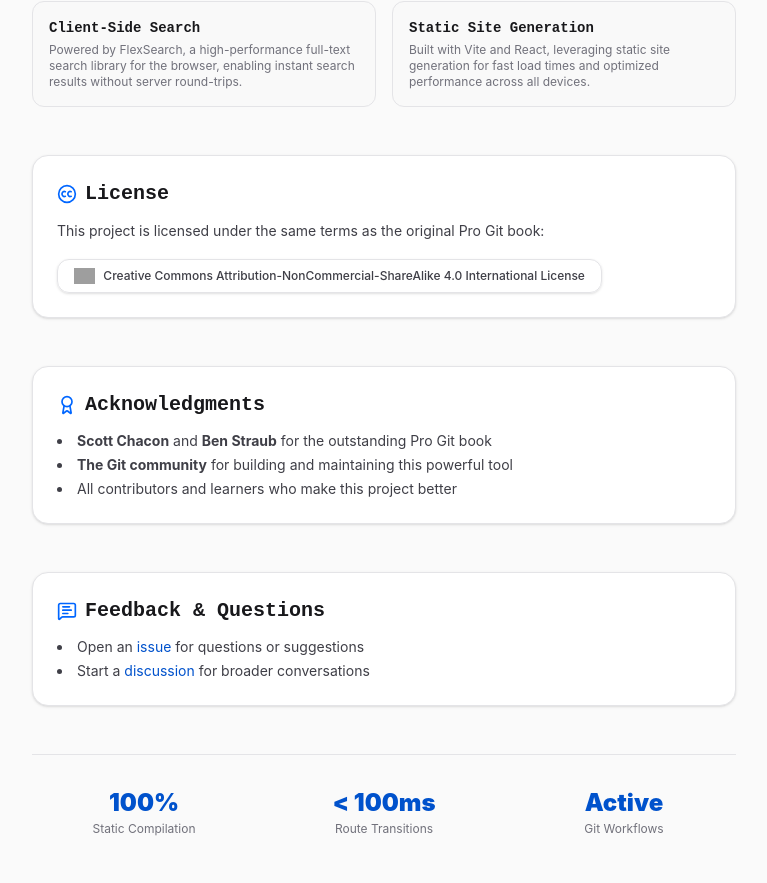
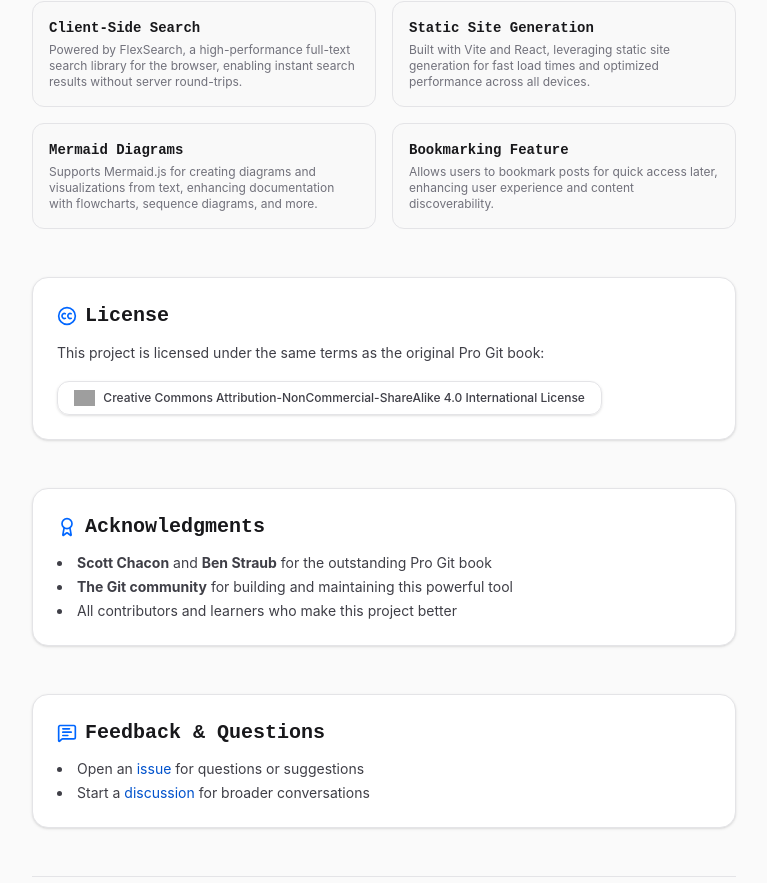
Before and after one commit to rahafebx/git-snaps, a React (Vite) app: page /about in a window 1280 px wide. Shown: the part 800-1683 px from the top of the page, without its empty margins (256-1023 px from the left). Built offline with nearby package versions, Linux system fonts and the light colour scheme; grey boxes are pictures that could not be loaded.

Commit message:
feat: add Mermaid Diagrams and Bookmarking Feature to About page

```diff
--- a/src/pages/About.jsx
+++ b/src/pages/About.jsx
@@ -19,6 +19,14 @@ export const About = () => {
     {
       title: "Static Site Generation",
       description: "Built with Vite and React, leveraging static site generation for fast load times and optimized performance across all devices.",
+    },
+    {
+      title: "Mermaid Diagrams",
+      description: "Supports Mermaid.js for creating diagrams and visualizations from text, enhancing documentation with flowcharts, sequence diagrams, and more.",
+    },
+    {
+      title: "Bookmarking Feature",
+      description: "Allows users to bookmark posts for quick access later, enhancing user experience and content discoverability.",
     },
   ];
 
```
